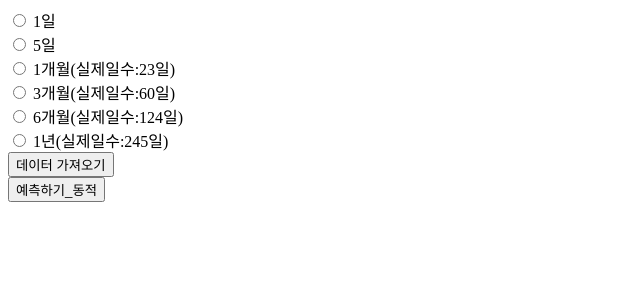
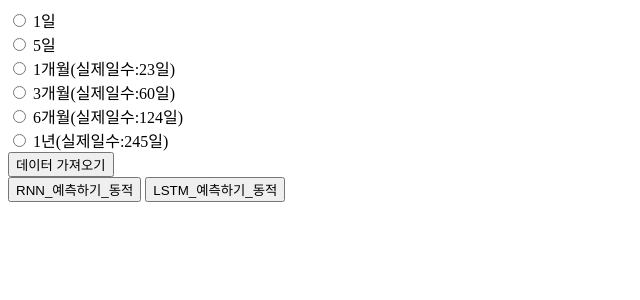
Before and after one commit to lsy3709/Rnn-Test-Samsung-Stock-Test, a Flask app: page / in a window 1280 px wide. Shown: the top 300 px of the page, without its empty margins (0-640 px from the left). Run offline with Flask 3, Linux system fonts and the light colour scheme.

Commit message:
LSTM, RNN 버전으로 분기하고, 모델 추가하고, 화면 분기하고 결과값 예측 확인

```diff
--- a/app.py
+++ b/app.py
@@ -3,6 +3,7 @@ import torch
 import numpy as np
 import torch.nn as nn
 import yfinance as yf
+from sklearn.preprocessing import StandardScaler
 # from flask_cors import CORS
 app = Flask(__name__)
 # CORS(app)
@@ -30,6 +31,27 @@ model.eval()
 
 # 스케일러 로드
 scaler = torch.load('./scaler.pth', map_location=torch.device('cpu'))
+#======================================================================================================================
+#추가1
+# LSTM 모델 정의
+class LSTMModel(nn.Module):  # PyTorch의 LSTM 모델 클래스 정의
+    def __init__(self, input_size=4, hidden_size=128, output_size=1, num_layers=2, dropout=0.3):
+        super(LSTMModel, self).__init__()  # nn.Module의 생성자 호출
+        self.lstm = nn.LSTM(input_size, hidden_size, num_layers, batch_first=True, dropout=dropout)  # LSTM 레이어 정의
+        self.fc = nn.Linear(hidden_size, output_size)  # 출력값을 위한 완전 연결 레이어 정의
+        self.relu = nn.ReLU()  # 활성화 함수 ReLU 정의
+
+    def forward(self, x):  # 순전파 함수 정의
+        lstm_out, _ = self.lstm(x)  # LSTM의 출력 계산
+        last_out = lstm_out[:, -1, :]  # 마지막 시퀀스의 출력을 선택
+        out = self.fc(self.relu(last_out))  # ReLU 활성화 후 완전 연결 레이어에 통과
+        return out
+# 모델 및 스케일러 로드
+model2 = LSTMModel()  # LSTM 모델 인스턴스 생성
+model2.load_state_dict(torch.load('./samsungStock_LSTM_60days_basic.pth', map_location=torch.device('cpu')))  # 모델 가중치 로드
+model2.eval()  # 평가 모드로 설정
+
+scaler = torch.load('./scaler_LSTM_60days_basic.pth')  # 스케일러 로드
 
 @app.route('/')
 def home():
@@ -90,7 +112,7 @@ def predict2():
         prediction = scaler.inverse_transform([[0, 0, 0, prediction]])[0][3]
 
         # 예측 결과 및 확인 메시지 출력
-        print(f"예측된 값 (종가): {round(prediction, 2)}")
+        print(f"RNN 예측된 값 (종가): {round(prediction, 2)}")
 
         # 예측 결과 반환
         return jsonify({"prediction": round(prediction, 2)})
@@ -99,6 +121,67 @@ def predict2():
         print(f"예측 중 오류 발생: {str(e)}")
         return jsonify({"error": "예측 중 오류가 발생했습니다.", "details": str(e)}), 500
 
+#======================================================================================================================
+# 추가2
+@app.route('/predict3', methods=['POST'])
+def predict3():
+    try:
+        # JSON 데이터에서 입력 값 추출
+        data = request.get_json()
+        if not data or 'data' not in data or 'period' not in data:
+            print("데이터가 수신되지 않았거나 유효하지 않습니다.")
+            return jsonify({"error": "요청에 데이터 또는 기간 정보가 포함되어 있지 않습니다."}), 400
+        print("수신된 데이터:", data)  # Debug print to check received data
+        input_data = data['data']
+        period = data['period']
+
+        # 기간에 따른 데이터 길이 정의
+        period_days_map = {
+            '1d': 1,
+            '5d': 4,
+            '1mo': 22,
+            '3mo': 59,
+            '6mo': 123,
+            '1y': 244
+        }
+
+        if period not in period_days_map:
+            print("지원되지 않는 기간입니다:", period)
+            return jsonify({"error": "지원되지 않는 기간입니다."}), 400
+
+        expected_length = period_days_map[period]
+
+        # 입력 데이터가 올바른지 확인
+        if not isinstance(input_data, list) or len(input_data) != expected_length:
+            print(f"잘못된 입력입니다. {expected_length}일치 데이터가 필요합니다.")
+            return jsonify({"error": f"잘못된 입력입니다. {expected_length}일치 Open, High, Low, Close 데이터를 제공하세요."}), 400
+
+        # 이후 로직 처리...
+        print("처리할 데이터:", input_data)
+
+        # 입력된 데이터를 numpy 배열로 변환 후 스케일링
+        input_data = np.array(input_data)  # 입력 데이터 배열 생성
+        input_data = scaler.transform(input_data)  # 스케일러로 정규화
+        input_data = np.expand_dims(input_data, axis=0)  # 배치 차원 추가
+        input_data = torch.Tensor(input_data)
+
+        # 예측 수행
+        with torch.no_grad():
+            prediction = model2(input_data).item()
+
+        # 예측 결과를 종가 기준으로 역정규화
+        prediction = scaler.inverse_transform([[0, 0, 0, prediction]])[0][3]
+
+        # 예측 결과 및 확인 메시지 출력
+        print(f"LSTM으로 예측된 값 (종가): {round(prediction, 2)}")
+
+        # 예측 결과 반환
+        return jsonify({"prediction": round(prediction, 2)})
+
+    except Exception as e:
+        return jsonify({"error": "예측 중 오류가 발생했습니다.", "details": str(e)}), 500
+
+#======================================================================================================================
 
 # 요청 일수에 따라 동적으로 받기
 @app.route('/get_stock_data2', methods=['GET'])
--- a/templates/index.html
+++ b/templates/index.html
@@ -15,10 +15,14 @@
     <label><input type="radio" name="period" value="1y"> 1년(실제일수:245일)</label><br>
     <button type="button" id="fetchDataButton">데이터 가져오기</button>
 </form>
-<button type="button" onclick="makePrediction2()">예측하기_동적</button>
+<!-- 수정 -->
+<button type="button" onclick="makePrediction2('RNN')">RNN_예측하기_동적</button>
+<button type="button" onclick="makePrediction2('LSTM')">LSTM_예측하기_동적</button>
+
 
 <!-- 예측 결과 표시, 동적 표시 -->
 <h2 id="predictionResult2"></h2>
+<h2 id="predictionResult3"></h2>
 <div id="dataContainer"></div>
 
 
@@ -67,7 +71,7 @@
 
 
     // 동적 기간, 예측
-    function makePrediction2() {
+    function makePrediction2(modelType) {
         // 선택된 기간 확인
         const selectedPeriod = document.querySelector('input[name="period"]:checked');
         if (!selectedPeriod) {
@@ -99,8 +103,10 @@
             ]);
         }
         console.log(data)
-        // 서버로 POST 요청 전송
-        fetch('/predict2', {
+
+        // 서버로 POST 요청 전송 - modelType에 따라 분기
+        const endpoint = modelType === 'LSTM' ? '/predict3' : '/predict2';
+        fetch(endpoint, {
             method: 'POST',
             headers: {
                 'Content-Type': 'application/json'
@@ -109,14 +115,17 @@
         })
             .then(response => response.json())
             .then(result => {
+                const resultElementId = endpoint === '/predict3' ? 'predictionResult3' : 'predictionResult2';
                if (result.error) {
-                    document.getElementById('predictionResult2').innerText = "오류: " + result.error;
+                document.getElementById(resultElementId).innerText = "오류: " + result.error;
             } else {
-                    document.getElementById('predictionResult2').innerText = "예측된 종가: " + result.prediction + " 원";
+                const modelTypeMessage = endpoint === '/predict3' ? "LSTM으로 예측된 종가: " : "RNN으로 예측된 종가: ";
+                document.getElementById(resultElementId).innerText = modelTypeMessage + result.prediction + " 원";
             }
         })
         .catch(error => {
-                document.getElementById('predictionResult2').innerText = "예측 요청 중 오류 발생";
+            const resultElementId = endpoint === '/predict3' ? 'predictionResult3' : 'predictionResult2';
+            document.getElementById(resultElementId).innerText = "예측 요청 중 오류 발생";
             console.error('Error:', error);
         });
     }
```
Also changed, not shown: 2 other files. Lines whose indentation alone changed are shown as unchanged.
